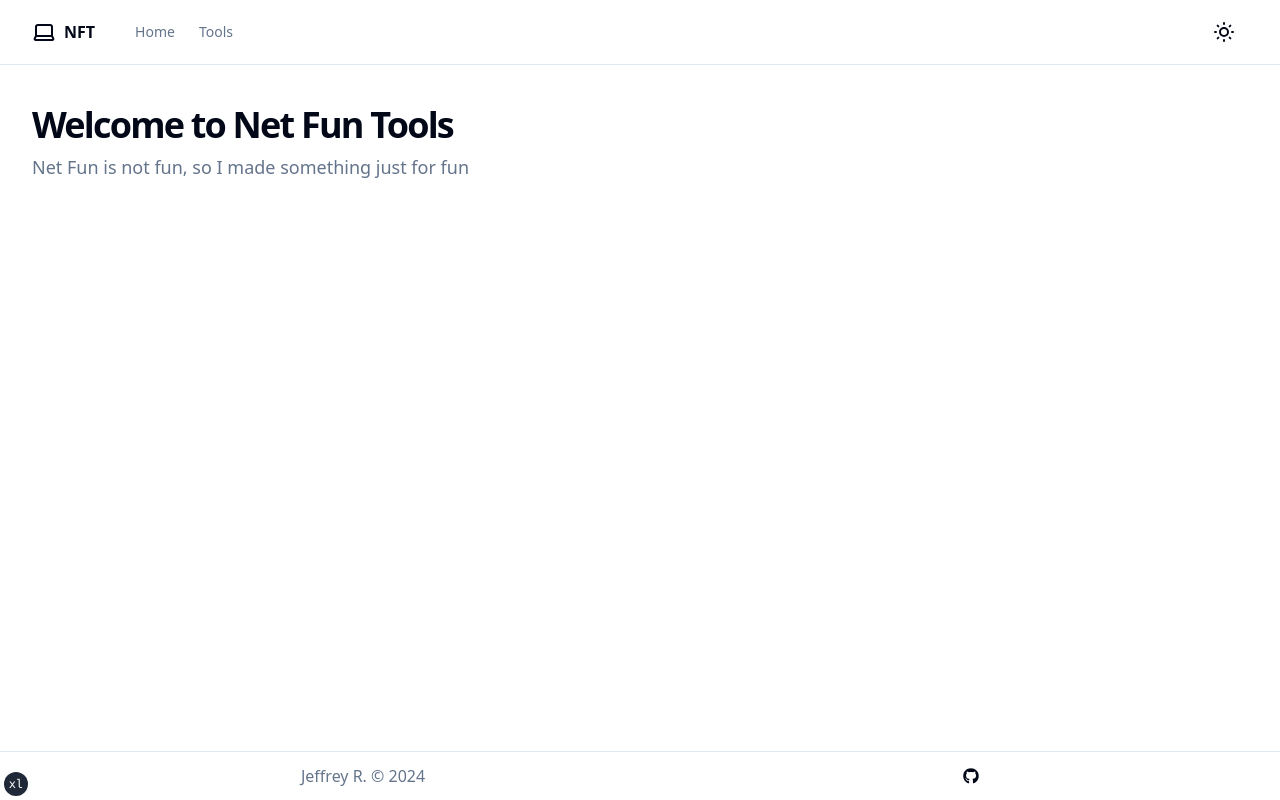
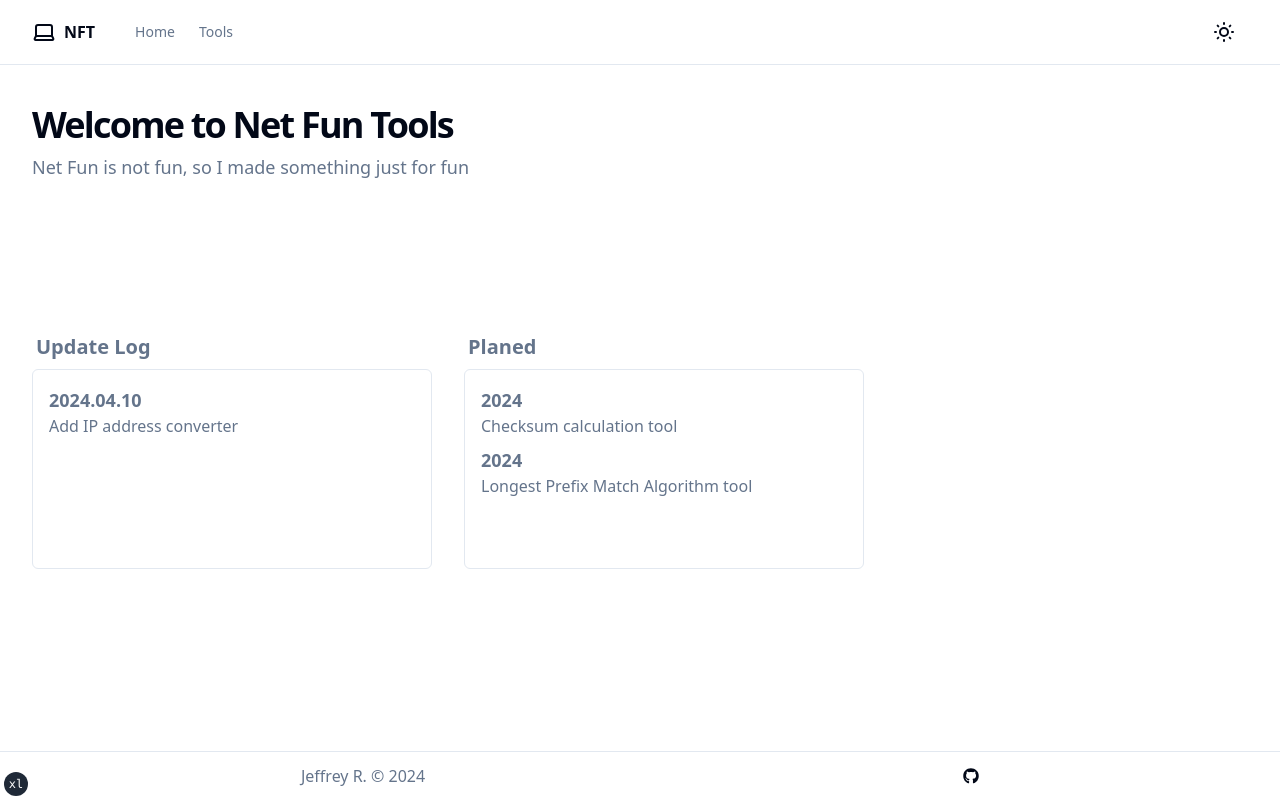
Before and after one commit to fengbanjiazhu/NetFunTools, a React (Vite) app: page / in a window 1280 px wide. Built offline with nearby package versions, Linux system fonts and the light colour scheme.

Commit message:
Add update log

```diff
--- a/package.json
+++ b/package.json
@@ -11,6 +11,7 @@
     "preview": "vite preview"
   },
   "dependencies": {
+    "@radix-ui/react-scroll-area": "^1.0.5",
     "@radix-ui/react-slot": "^1.0.2",
     "@radix-ui/react-toast": "^1.1.5",
     "class-variance-authority": "^0.6.1",
--- a/src/components/HomePage.tsx
+++ b/src/components/HomePage.tsx
@@ -1,3 +1,12 @@
+import UpdateLog from "./UpdateLog";
+
+const updateLog = [{ date: "2024.04.10", content: "Add IP address converter" }];
+
+const planedLog = [
+  { date: "2024", content: "Checksum calculation tool" },
+  { date: "2024", content: "Longest Prefix Match Algorithm tool" },
+];
+
 export default function HomePage() {
   return (
     <section className="container grid items-center gap-6 pb-8 pt-6 md:py-10">
@@ -9,6 +18,10 @@ export default function HomePage() {
           Net Fun is not fun, so I made something just for fun
         </p>
       </div>
+      <div className="sm:my-28 sm:flex gap-8">
+        <UpdateLog title="Update Log" updateLog={updateLog}></UpdateLog>
+        <UpdateLog title="Planed" updateLog={planedLog}></UpdateLog>
+      </div>
     </section>
   );
 }
--- /dev/null
+++ b/src/components/UpdateLog.tsx
@@ -0,0 +1,31 @@
+import { ScrollArea } from "@/components/ui/scroll-area";
+
+type UpdateLogProp = {
+  updateLog: {
+    date: string;
+    content: string;
+  }[];
+  title: string;
+};
+
+function UpdateLog({ title, updateLog }: UpdateLogProp) {
+  return (
+    <div className="text-muted-foreground my-4">
+      <h3 className="sticky text-xl font-bold mb-2 ml-1">{title}</h3>
+      <ScrollArea className="h-[200px] w-[300px] sm:w-[400px] rounded-md border p-4">
+        <ul>
+          {updateLog.map((e, index) => {
+            return (
+              <li key={index} className="mb-2">
+                <p className="text-lg font-semibold">{e.date}</p>
+                <p>{e.content}</p>
+              </li>
+            );
+          })}
+        </ul>
+      </ScrollArea>
+    </div>
+  );
+}
+
+export default UpdateLog;
--- /dev/null
+++ b/src/components/ui/scroll-area.tsx
@@ -0,0 +1,44 @@
+import * as React from "react";
+import * as ScrollAreaPrimitive from "@radix-ui/react-scroll-area";
+
+import { cn } from "@/lib/utils";
+
+const ScrollArea = React.forwardRef<
+  React.ElementRef<typeof ScrollAreaPrimitive.Root>,
+  React.ComponentPropsWithoutRef<typeof ScrollAreaPrimitive.Root>
+>(({ className, children, ...props }, ref) => (
+  <ScrollAreaPrimitive.Root
+    ref={ref}
+    className={cn("relative overflow-hidden", className)}
+    {...props}
+  >
+    <ScrollAreaPrimitive.Viewport className="h-full w-full rounded-[inherit]">
+      {children}
+    </ScrollAreaPrimitive.Viewport>
+    <ScrollBar />
+    <ScrollAreaPrimitive.Corner />
+  </ScrollAreaPrimitive.Root>
+));
+ScrollArea.displayName = ScrollAreaPrimitive.Root.displayName;
+
+const ScrollBar = React.forwardRef<
+  React.ElementRef<typeof ScrollAreaPrimitive.ScrollAreaScrollbar>,
+  React.ComponentPropsWithoutRef<typeof ScrollAreaPrimitive.ScrollAreaScrollbar>
+>(({ className, orientation = "vertical", ...props }, ref) => (
+  <ScrollAreaPrimitive.ScrollAreaScrollbar
+    ref={ref}
+    orientation={orientation}
+    className={cn(
+      "flex touch-none select-none transition-colors",
+      orientation === "vertical" && "h-full w-2.5 border-l border-l-transparent p-[1px]",
+      orientation === "horizontal" && "h-2.5 flex-col border-t border-t-transparent p-[1px]",
+      className
+    )}
+    {...props}
+  >
+    <ScrollAreaPrimitive.ScrollAreaThumb className="relative flex-1 rounded-full bg-border" />
+  </ScrollAreaPrimitive.ScrollAreaScrollbar>
+));
+ScrollBar.displayName = ScrollAreaPrimitive.ScrollAreaScrollbar.displayName;
+
+export { ScrollArea, ScrollBar };
```
Also changed, not shown: 1 other file (tests, documents, lock files or other folders).
